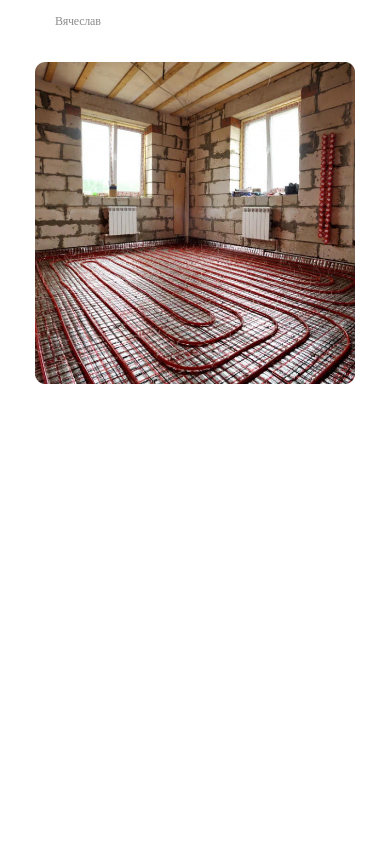
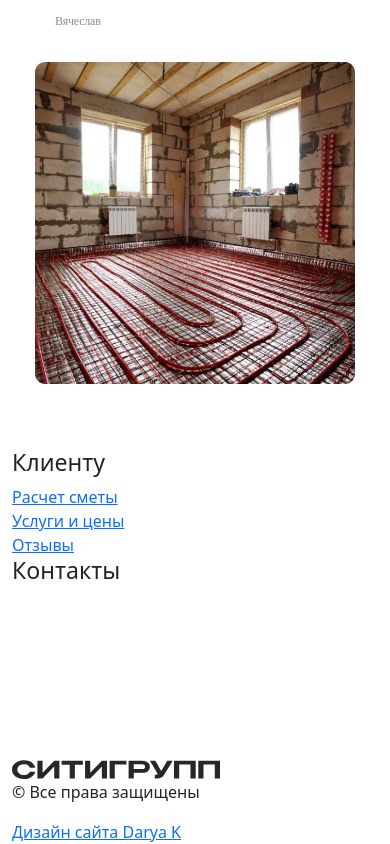
Before and after one commit to GalaChernikova/city-group, a website built with webpack: page src/index.html in a window 390 px wide. Shown: the part 3601-4445 px from the top of the page. Before the commit the page ends 4105 px from the top, so only its background shows below. Built offline with nearby package versions, Linux system fonts and the light colour scheme; files whose address does not match are found by name.

Commit message:
Add footer

```diff
--- a/src/html/footer.html
+++ b/src/html/footer.html
@@ -1,5 +1,34 @@
 <footer class="footer">
-  <div class="footer__container">
+  <div class="footer_container">
+    <div class="container-xxl">
+      <div class="row">
+        <div class="col-xxl-3 col-lg-4 col-md-12 clients-col">
+          <h3 class="footer-links__title">Клиенту</h3>
+          <a href="#" class="footer-links__link">Расчет сметы</a>
+          <br>
+          <a href="#" class="footer-links__link">Услуги и цены</a>
+          <br>
+          <a href="#" class="footer-links__link">Отзывы</a>
+        </div>
 
+        <div class="col-xxl-6 col-lg-4 col-md-12">
+          <h3 class="footer-links__title">Контакты</h3>
+          <address class="footer-address">
+            <p>Тел.:<a href="tel: +79581119607"> +79581119607</a></p>
+            <p>Адрес: ул. Теплая 42, Саратов</p>
+            <p>email:<a href="mailto:citygroup@gmail.com"> citygroup@gmail.com</a></p>
+        </address>
+        </div>
+
+        <div class="col-xxl-3 col-lg-4 col-md-12 logo-col">
+          <div class="footer-logo">
+            <img src="./../images/icons/logo_footer.svg" alt="logo_footer">
+            <p>© Все права защищены</p>
+          </div>
+
+          <a href="https://www.behance.net/daryakhliustova" class="design-link">Дизайн сайта Darya K</a>
+        </div>
+      </div>
+    </div>
   </div>
 </footer>
--- a/src/scss/layout/footer.scss
+++ b/src/scss/layout/footer.scss
@@ -1,13 +1,108 @@
 .footer {
-  padding: rem(20) 0;
-  background: $blackColor;
-  // .footer__container
-  &__container {
-    display: flex;
-    align-items: center;
-    @include media(510) {
-      flex-direction: column;
-      align-items: flex-start;
+  @include screen-width;
+  background: #FAF9F9;
+  padding: 130px 0 100px;
+  @media(max-width: 1000px) {
+    padding-bottom: 200px;
+  }
+  @media(max-width: 650px) {
+    padding: 97px 20px 200px;
+  }
+}
+
+.footer-links__title {
+  font-family: 'Idealist';
+  font-style: normal;
+  font-weight: 400;
+  font-size: 27px;
+  line-height: 28px;
+
+  color: #272726;
+  margin-bottom: 17px;
+  @media (max-width: 500px){
+    font-size: 12px;
+    line-height: 28px;
+    margin-bottom: 5px;
+  }
+}
+
+.footer-links__link{
+  font-family: 'Idealist';
+  font-style: normal;
+  font-weight: 400;
+  font-size: 18px;
+  line-height: 28px;
+
+  color: #272726;
+  text-decoration: none;
+  @media (max-width: 500px){
+    line-height: 24px;
+  }
+}
+.footer-address {
+  margin: 0;
+  & p, & a{
+    font-family: 'Idealist';
+    font-style: normal;
+    font-weight: 400;
+    font-size: 18px;
+    line-height: 28px;
+
+    color: #272726;
+    text-decoration: none;
+    margin-bottom: 0;
+  }
+}
+.footer-logo{
+  & p{
+    font-family: 'Idealist';
+    font-style: normal;
+    font-weight: 400;
+    font-size: 18px;
+    line-height: 28px;
+
+    color: #272726;
+    margin-top: 13px;
+    margin-bottom: 40px;
+    @media (max-width: 500px){
+      font-size: 12px;
+      line-height: 28px;
+      margin-top: 8px;
+      margin-bottom: 52px;
+    }
+  }
+  & img {
+    @media (max-width: 500px) {
+      max-width: 150px;
+      width: 100%;
     }
   }
 }
+
+.design-link{
+  color: #8C8C8C;
+  text-decoration: none;
+  @media (max-width: 1000px){
+    position: relative;
+    top: 400px;
+  }
+  @media (max-width: 500px){
+    font-size: 12px;
+    line-height: 28px;
+    top: 380px;
+  }
+}
+
+.logo-col{
+  @media (max-width: 1000px) {
+    display: flex;
+    flex-direction: column;
+    order: -1;
+  }
+}
+
+.clients-col{
+  @media (max-width: 1000px){
+    margin-bottom: 35px;
+  }
+}
```
